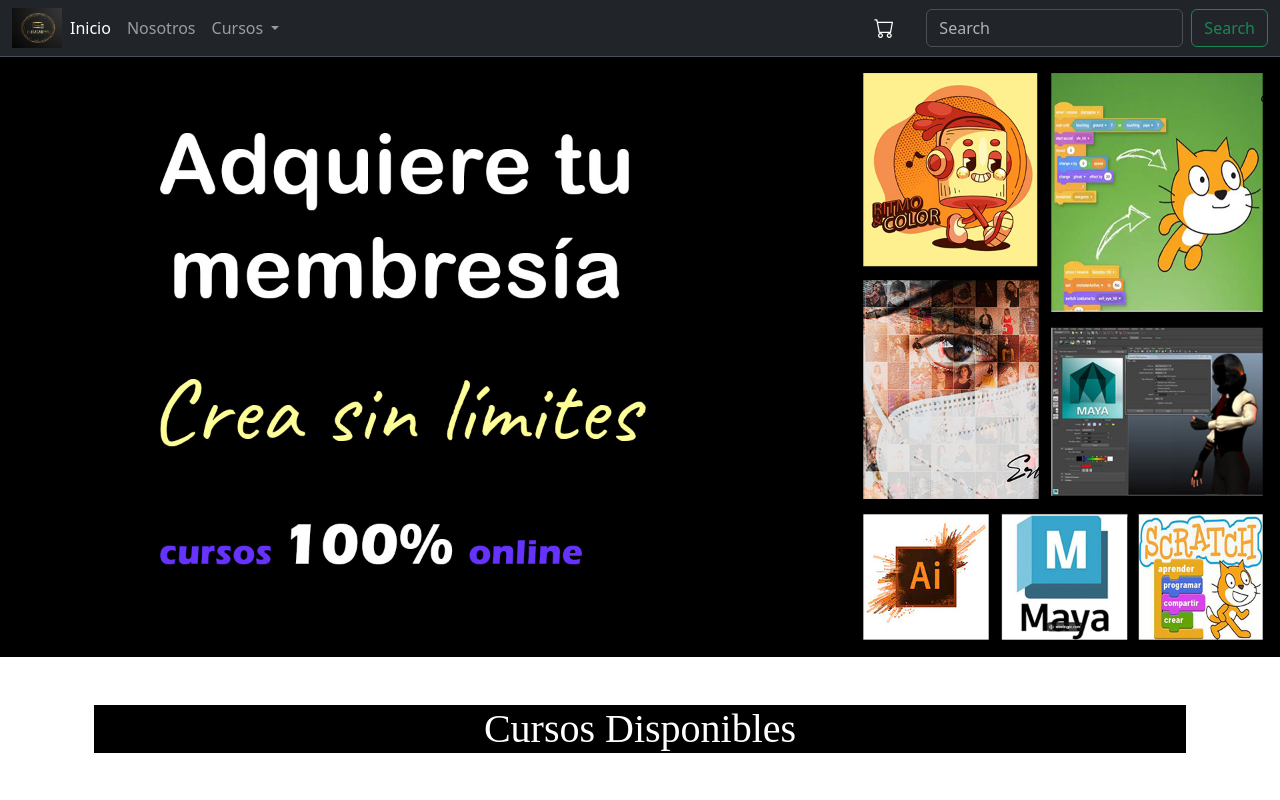
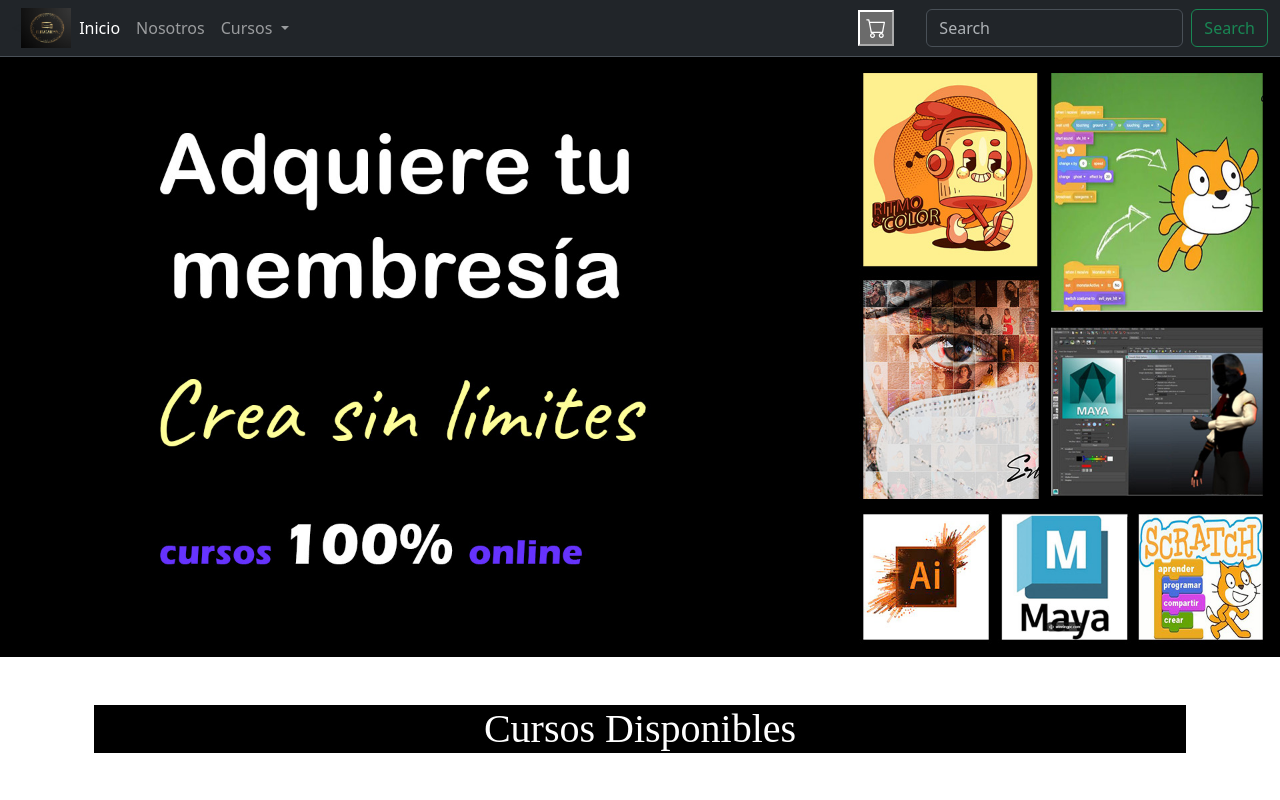
Before and after one commit to cajimenez88/ElitAcademy, an Angular app: page / in a window 1280 px wide. Shown: the top 800 px of the page. Built offline with nearby package versions, Linux system fonts and the light colour scheme.

Commit message:
Cambio final, listo para la presentación (final del final) Terminado

```diff
--- a/src/app/nav/nav.component.html
+++ b/src/app/nav/nav.component.html
@@ -5,8 +5,12 @@
      <div class="container-fluid">
         <!--<a class="navbar-brand" href="#">Navbar</a>-->
 
+         <
+
          <img [src]="imagenUrl" style="height:40px; width:50px" class="card-img-top" alt="Foto1">
-    <button class="navbar-toggler" type="button" data-bs-toggle="collapse" data-bs-target="#navbarSupportedContent" aria-controls="navbarSupportedContent" aria-expanded="false" aria-label="Toggle navigation">
+
+
+         <button class="navbar-toggler" type="button" data-bs-toggle="collapse" data-bs-target="#navbarSupportedContent" aria-controls="navbarSupportedContent" aria-expanded="false" aria-label="Toggle navigation">
       <span class="navbar-toggler-icon"></span>
     </button>
     <div class="collapse navbar-collapse" id="navbarSupportedContent">
@@ -34,8 +38,12 @@
           </ul>
         </li>
       </ul>
-        <div class="contenedor-carrito">
+        <button class="contenedor-carrito" (click)="mostrarMensajeCarrito()">
             <i class="bi bi-cart"></i>
+        </button>
+
+        <div *ngIf="comprasPendientes" class="alert alert-info">
+            Tienes compras pendientes
         </div>
 
      <form class="d-flex" role="search">
--- a/src/app/nav/nav.component.ts
+++ b/src/app/nav/nav.component.ts
@@ -26,7 +26,16 @@
         // Ajustar el valor de isNavbarSticky según la posición de scroll
         this.isNavbarSticky = window.scrollY > 0;
     }
+
     mostrarMensaje(): void {
         window.alert("Estamos en construcción");
     }
+
+    comprasPendientes: boolean = false;
+
+    mostrarMensajeCarrito(): void {
+        window.alert("Tienes compras pendientes");
+        // También puedes realizar otras acciones relacionadas con el carrito aquí
+    }
+
 }
```
